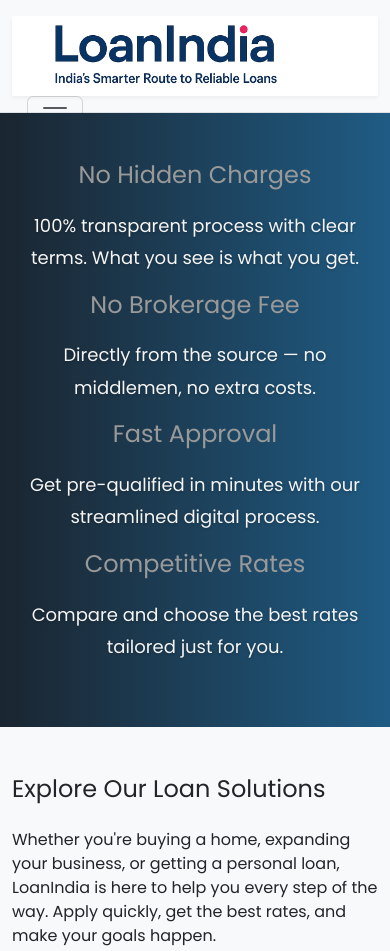
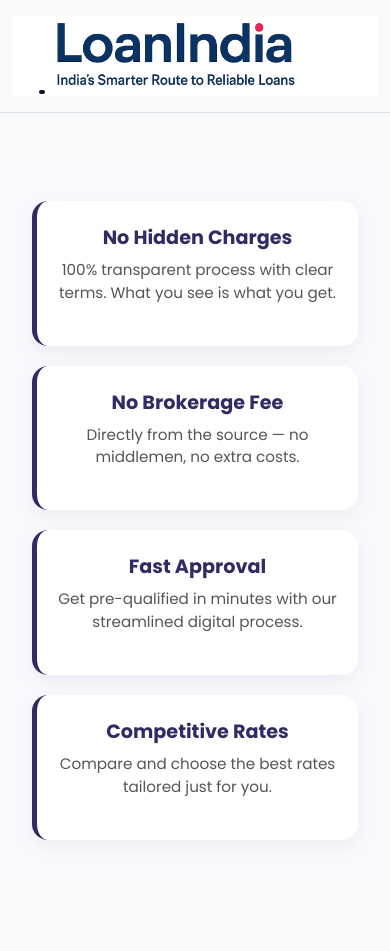
Before and after one commit to loanindia/loanindia.in, a plain HTML site: page index.html in a window 390 px wide. Shown: the top 951 px of the page. Drawn offline with Linux system fonts and the light colour scheme; files whose address does not match are found by name.

Commit message:
Update styles.css
css update

```diff
--- a/styles.css
+++ b/styles.css
@@ -1,4 +1,3 @@
-
 /* Apply Poppins as default site-wide font */
 body, h1, h2, h3, h4, h5, h6, p, a, button, input, select, textarea, label {
     font-family: 'Poppins', 'Segoe UI', 'Helvetica Neue', sans-serif;
@@ -6,7 +5,7 @@ body, h1, h2, h3, h4, h5, h6, p, a, button, input, select, textarea, label {
 
 /* General Body Styling */
 body {
-    font-family: 'Poppins', sans-serif;  /* Set Poppins as the default font */
+    font-family: 'Poppins', sans-serif;
     background-color: #f8f9fa;
     margin: 0;
     padding: 0;
@@ -15,63 +14,41 @@ body {
     transition: all 0.3s ease;
 }
 
-/* Hero Section Styling */
-#home {
-    background: linear-gradient(90deg, #2c3e50 0%, #3498db 100%);
-    background-position: center;
-    background-attachment: fixed;
-    background-size: cover;
-    padding: 120px 0;
-    color: #fff;
-    text-align: center;
-    position: relative;
-    overflow: hidden;
+/* Features Section */
+.features-section {
+    display: grid;
+    grid-template-columns: repeat(auto-fit, minmax(240px, 1fr));
+    gap: 20px;
+    padding: 40px 20px;
+    background: #f8f9ff;
 }
 
-#home::before {
-    content: "";
-    position: absolute;
-    top: 0; left: 0;
-    width: 100%;
-    height: 100%;
-    background: rgba(0, 0, 0, 0.4);
-    z-index: 1;
+.feature-tile {
+    background: #fff;
+    padding: 25px 20px;
+    border-radius: 16px;
+    box-shadow: 0 6px 18px rgba(0, 0, 0, 0.05);
+    text-align: center;
+    border-left: 5px solid #302b63;
+    transition: all 0.3s ease-in-out;
 }
 
-#home h2 {
-    font-size: 3.5rem;
-    font-weight: 700;
-    text-transform: uppercase;
-    letter-spacing: 1.5px;
-    color: #fff;
-    position: relative;
-    z-index: 2;
-    animation: fadeInSlide 2s ease-out forwards;
+.feature-tile:hover {
+    transform: translateY(-5px);
+    box-shadow: 0 12px 24px rgba(0, 0, 0, 0.08);
 }
 
-/* Professional Animation: Fade in and slide up effect */
-@keyframes fadeInSlide {
-    0% {
-        opacity: 0;
-        transform: translateY(30px);
-    }
-    100% {
-        opacity: 1;
-        transform: translateY(0);
-    }
+.feature-tile h3 {
+    color: #302b63;
+    font-weight: 700;
+    margin-bottom: 10px;
+    font-size: 1.2rem;
 }
 
-#home p {
-    font-size: 1.125rem;
-    line-height: 1.8;
-    margin-top: 20px;
-    color: #f5f5f5;
-    position: relative;
-    z-index: 2;
-    text-shadow: 0 1px 3px rgba(0, 0, 0, 0.25);
-    animation: fadeInSlide 2s ease-out 0.5s forwards;
+.feature-tile p {
+    color: #555;
+    font-size: 0.95rem;
 }
-
 /* Buttons with Linear Gradient */
 .btn, .btn-gradient {
     position: relative;
@@ -81,7 +58,7 @@ body {
     font-weight: 600;
     border: 2px solid transparent;
     border-radius: 30px;
-    background: linear-gradient(90deg, #005c97 0%, #363795 100%);
+    background: linear-gradient(90deg, #0f0c29 0%, #302b63 50%, #24243e 100%);
     color: #fff;
     transition: all 0.3s ease;
     box-shadow: 0 4px 10px rgba(0, 0, 0, 0.15);
@@ -97,46 +74,195 @@ body {
     box-shadow: 0 2px 4px rgba(0, 0, 0, 0.2);
 }
 
-/* Gradient Navbar Links - Similar to .btn-gradient */
-.navbar .nav-link {
-    display: inline-block;
-    padding: 10px 22px;
-    font-size: 1rem;
-    font-weight: 600;
-    text-transform: uppercase;
-    letter-spacing: 0.8px;
-    color: #fff;
-    border: 2px solid transparent;
-    border-radius: 30px;
-    background: linear-gradient(90deg, #005c97 0%, #363795 100%);
-    box-shadow: 0 4px 10px rgba(0, 0, 0, 0.15);
-    margin: 0 8px;
-    transition: all 0.3s ease;
-    text-decoration: none;
+/* Navbar container */
+.navbar {
+    display: flex;
+    justify-content: space-between;
+    align-items: center;
+    padding: 0 20px; /* Horizontal padding */
+    height: 80px; /* Navbar height */
+    background-color: #fff; /* White background */
+    box-shadow: 0 2px 4px rgba(0, 0, 0, 0.1); /* Subtle shadow */
+    position: sticky;
+    top: 0;
+    z-index: 1000; /* Keep navbar above other content */
+    transition: background-color 0.3s ease;
 }
 
-/* Hover & Focus States */
-.navbar .nav-link:hover,
-.navbar .nav-link:focus {
-    transform: translateY(-4px) scale(1.05);
-    box-shadow: 0 8px 16px rgba(0, 0, 0, 0.25);
-    color: #fff;
-    text-decoration: none;
+/* Logo Styling */
+.navbar-brand {
+    display: flex;
+    align-items: center;
+    height: 100%;
 }
 
-/* Active / Clicked State */
-.navbar .nav-link:active {
-    transform: translateY(2px) scale(1);
-    box-shadow: 0 2px 4px rgba(0, 0, 0, 0.2);
-    background: linear-gradient(90deg, #005c97 0%, #363795 100%);
+/* Image within the navbar */
+.navbar-brand img {
+    height: auto;
+    max-height: 60px; /* Adjust the max height for logo */
+    width: auto;
+    object-fit: contain;
+    background-color: transparent; /* Ensure transparent background for logo */
 }
 
-/* Modal Backdrop */
+/* Navbar links (menu items) */
+.navbar-nav {
+    display: flex;
+    list-style: none; /* Remove default list style */
+    margin: 0;
+}
+
+.navbar-nav .nav-item {
+    margin-left: 20px; /* Space between nav items */
+}
+
+.navbar-nav .nav-link {
+    font-weight: 600; /* Make the text a little bolder */
+    color: #0f0c29; /* Change text color to #0f0c29 */
+    text-transform: uppercase; /* Uppercase text */
+    padding: 10px 15px; /* Vertical and horizontal padding */
+    font-size: 16px; /* Font size */
+    text-decoration: none; /* Remove underline */
+    transition: color 0.3s ease, transform 0.3s ease; /* Smooth color transition and transform effect */
+}
+
+/* Hover effect on nav links */
+.navbar-nav .nav-link:hover {
+    color: #4e45a0; /* Color change on hover */
+    transform: scale(1.05); /* Slight zoom effect on hover */
+}
+
+/* Hamburger Menu */
+.navbar-toggler {
+    border: none;
+    background-color: transparent;
+    outline: none;
+    display: flex;
+    flex-direction: column;
+    justify-content: space-between;
+    width: 30px;
+    height: 25px;
+}
+
+.navbar-toggler-icon {
+    background-color: #0f0c29; /* Change hamburger icon color */
+    height: 4px;
+    width: 100%;
+    border-radius: 5px;
+}
+
+/* Mobile responsiveness */
+@media (max-width: 768px) {
+    /* Navbar links hidden initially on small screens */
+    .navbar-nav {
+        display: none;
+        flex-direction: column;
+        align-items: center;
+        width: 100%;
+        position: absolute;
+        top: 80px; /* Position below the navbar */
+        left: 0;
+        background-color: #fff;
+        box-shadow: 0 8px 20px rgba(0, 0, 0, 0.1);
+        padding: 20px 0;
+        z-index: 999;
+    }
+
+    /* Show navbar links when menu is active */
+    .navbar-nav.active {
+        display: flex;
+    }
+
+    /* Navbar items (links) styling for smaller screens */
+    .navbar-nav .nav-item {
+        margin: 10px 0; /* Add spacing between items */
+    }
+
+    .navbar-nav .nav-link {
+        font-size: 18px; /* Slightly larger font size for mobile */
+        padding: 12px 15px;
+    }
+
+    /* Toggle the navbar visibility when hamburger is clicked */
+    .navbar-toggler.active + .navbar-collapse .navbar-nav {
+        display: flex;
+    }
+
+    /* Adjust logo size for mobile */
+    .navbar-brand img {
+        max-height: 50px; /* Reduce logo size on mobile */
+    }
+}
+
+/* Tablet responsiveness (for screens between 768px and 1024px) */
+@media (max-width: 1024px) and (min-width: 769px) {
+    /* Adjust navbar items for tablet view */
+    .navbar-nav {
+        flex-direction: row; /* Keep items in a row */
+    }
+
+    .navbar-nav .nav-item {
+        margin-left: 15px; /* Adjust spacing between items */
+    }
+
+    .navbar-nav .nav-link {
+        font-size: 15px; /* Slightly smaller font size */
+        padding: 8px 12px; /* Smaller padding for tablets */
+    }
+
+    .navbar-brand img {
+        max-height: 55px; /* Adjust logo size for tablet */
+    }
+}
+
+/* Smooth transition for sticky navbar */
+.navbar.sticky {
+    background-color: #f8f9fa; /* Slightly change background when sticky */
+}
+
+/* Active navbar toggle */
+.navbar-toggler.active .navbar-toggler-icon {
+    background-color: #fff;
+}
+
+/* Smooth scrolling effect for anchor links */
+html {
+    scroll-behavior: smooth;
+}
+
+
+/* Image within the navbar */
+.navbar-brand img {
+    height: auto;
+    max-height: 300px; /* Increased the max height for logo */
+    width: auto;
+    object-fit: contain;
+    background-color: transparent; /* Ensure transparent background for logo */
+}
+
+/* Navbar container */
+.navbar {
+    display: flex;
+    justify-content: space-between;
+    align-items: center;
+    padding: 0 20px; /* Horizontal padding */
+    height: 80px; /* Navbar height */
+    background-color: #fff; /* White background */
+    box-shadow: none; /* Removed shadow behind navbar */
+    position: sticky;
+    top: 0;
+    z-index: 1000; /* Keep navbar above other content */
+    transition: background-color 0.3s ease;
+}
+
+
+
+
+/* Modal & EMI Styling */
 .modal-backdrop {
     background-color: rgba(0, 0, 0, 0.7);
 }
 
-/* Custom EMI Modal Styling */
 #emi-modal .modal-content {
     border-radius: 12px;
     padding: 30px;
@@ -158,7 +284,7 @@ body {
 }
 
 #emi-modal .form-range {
-    accent-color: #005c97;
+    accent-color: #0f0c29;
 }
 
 #emi-result {
@@ -199,17 +325,15 @@ body {
     color: #fff;
 }
 
-/* Footer logo styling */
 .footer-logo {
-    height: auto;                /* Maintain proportional height */
-    max-height: 200px;            /* Suitable max height for footer */
-    width: auto;                 /* Maintain aspect ratio */
-    max-width: 220%;             /* Prevent it from stretching too wide */
-    object-fit: contain;         /* Keep logo from getting distorted */
-    background-color: transparent; /* Ensure transparency if PNG */
+    height: auto;
+    max-height: 200px;
+    width: auto;
+    max-width: 220%;
+    object-fit: contain;
+    background-color: transparent;
 }
 
-/* Footer links styling */
 .footer-link {
     color: #bbb;
     text-decoration: none;
@@ -261,31 +385,3 @@ body {
         padding: 20px;
     }
 }
-
-/* Navbar container */
-.navbar {
-    display: flex;
-    justify-content: space-between;
-    align-items: center;
-    padding: 0 15px;
-    height: 80px;
-    background-color: #fff;
-    box-shadow: 0 2px 4px rgba(0, 0, 0, 0.05);
-}
-
-/* Logo Styling */
-.navbar-brand {
-    display: flex;
-    align-items: center;
-    height: 100%;
-}
-
-/* Image within the navbar */
-.navbar-brand img {
-    height: auto;              /* Let the image scale proportionally */
-    max-height: 280px;          /* Set the maximum height of the logo */
-    width: auto;               /* Keep the aspect ratio intact */
-    max-width: 300%;           /* Allow the image to take full width of its container */
-    object-fit: contain;       /* Prevent distortion and maintain aspect ratio */
-    background-color: transparent; /* Keeps transparent background */
-  }
```
